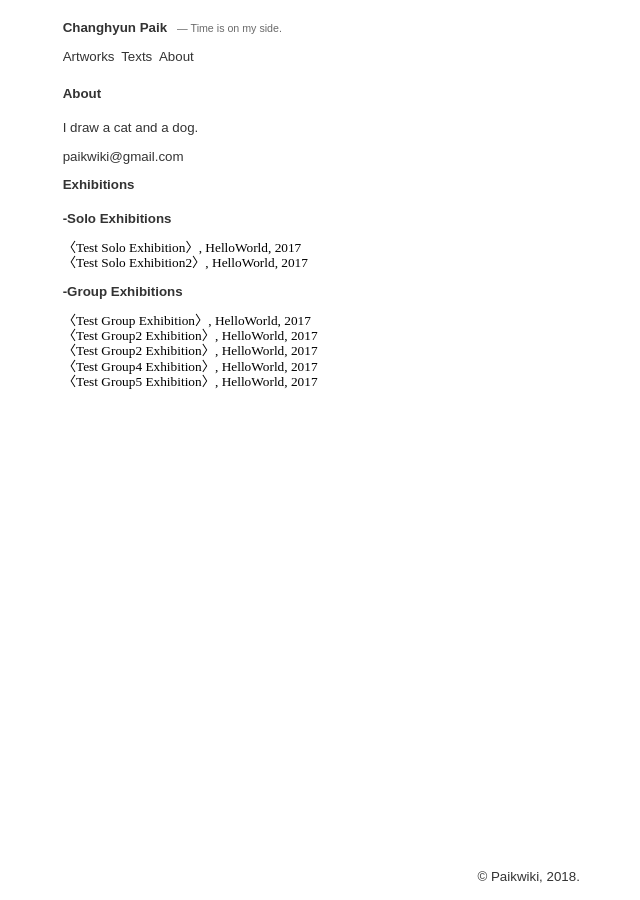
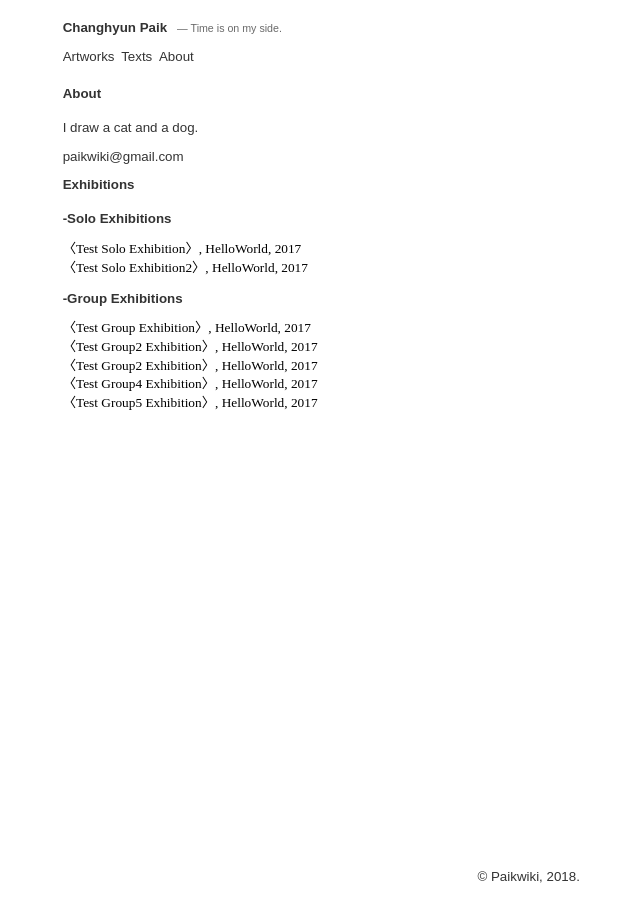
Before and after one commit to paikwiki/jt-alpha, a Jekyll site: the page built from About.html, in a window 1280 px wide. Shown: the whole page, without its empty margins (114-754 px from the left). Built offline with Jekyll 4.4.1, drawn with Linux system fonts in a browser that asks for light colours.

Commit message:
Fix line-height of exhibition list:stars:

```diff
--- a/_sass/layout.scss
+++ b/_sass/layout.scss
@@ -111,10 +111,7 @@
         list-style: none;
         padding-left: 0;
         li {
-          p {
-            margin: 0;
-            line-height: 1.4rem;
-          }
+          line-height: 1.4rem;
         }
       }
     }
```
